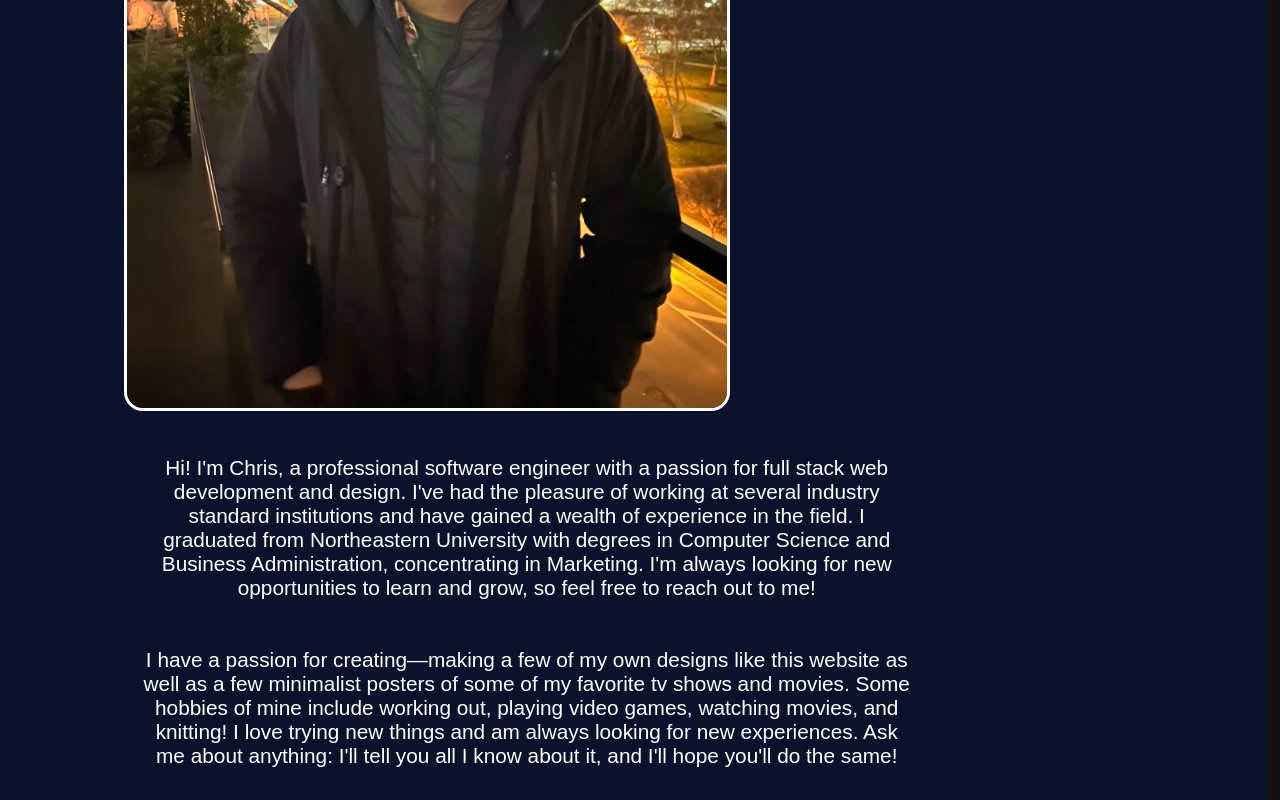
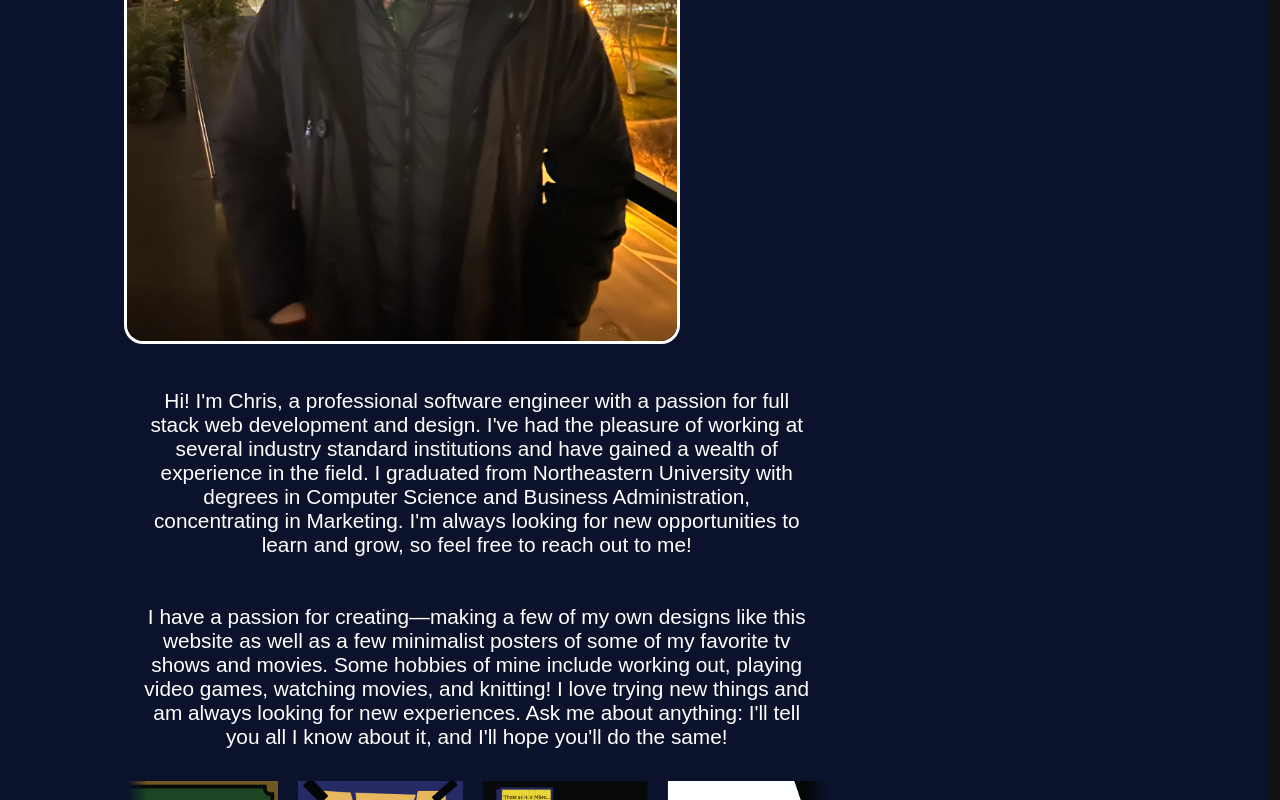
Before and after one commit to ch-teng/ch-teng.github.io, a Next.js app: page / in a window 1280 px wide. Shown: the part 2000-2800 px from the top of the page. Built offline with nearby package versions, Linux system fonts and the light colour scheme; a web font is replaced by a local one.

Commit message:
fixed some min sizes of pages

```diff
--- a/src/app/globals.css
+++ b/src/app/globals.css
@@ -153,16 +153,16 @@ span {
   overflow: hidden;
 }
 .about-photo-gal {
-  width: 600px;
-  height: 800px;
+  width: 550px;
+  height: 733px;
   overflow: hidden;
   position: relative;
   border-radius: 1rem;
 }
 
 .frame-subsection {
-  width: 800px;
-  height: 800px;
+  width: 700px;
+  height: 733px;
   flex-direction: column;
   row-gap: 1rem;
 }
@@ -281,13 +281,13 @@ span {
 }
 
 .company-card {
-  width: 532px;
+  width: 500px;
   height: 100%;
 }
 
 .job-card {
   min-width: min-content;
-  width: 912px;
+  width: 775px;
   height: 100%;
 }
 
--- a/src/components/About.tsx
+++ b/src/components/About.tsx
@@ -87,9 +87,9 @@ export default function About() {
           >
             <InfiniteCarousel
               imgList={posterList}
-              imgWidth={220}
-              imgHeight={340}
-              carouselWidth={800}
+              imgWidth={165}
+              imgHeight={255}
+              carouselWidth={700}
               imgGap={20}
             />
           </motion.div>
```
